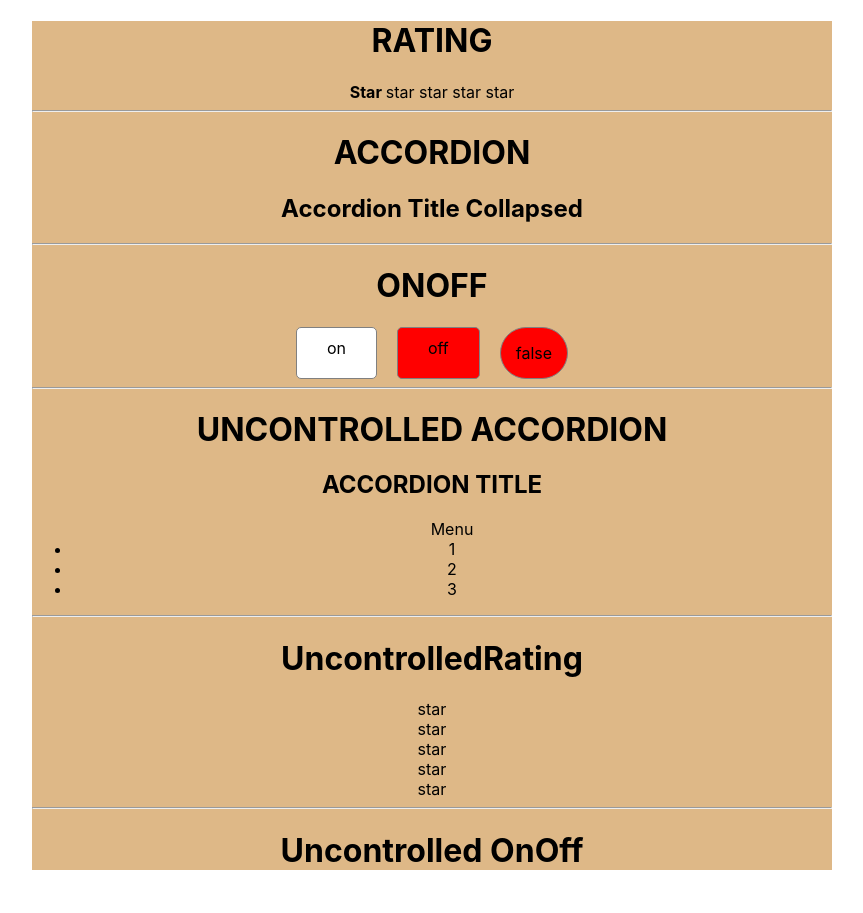
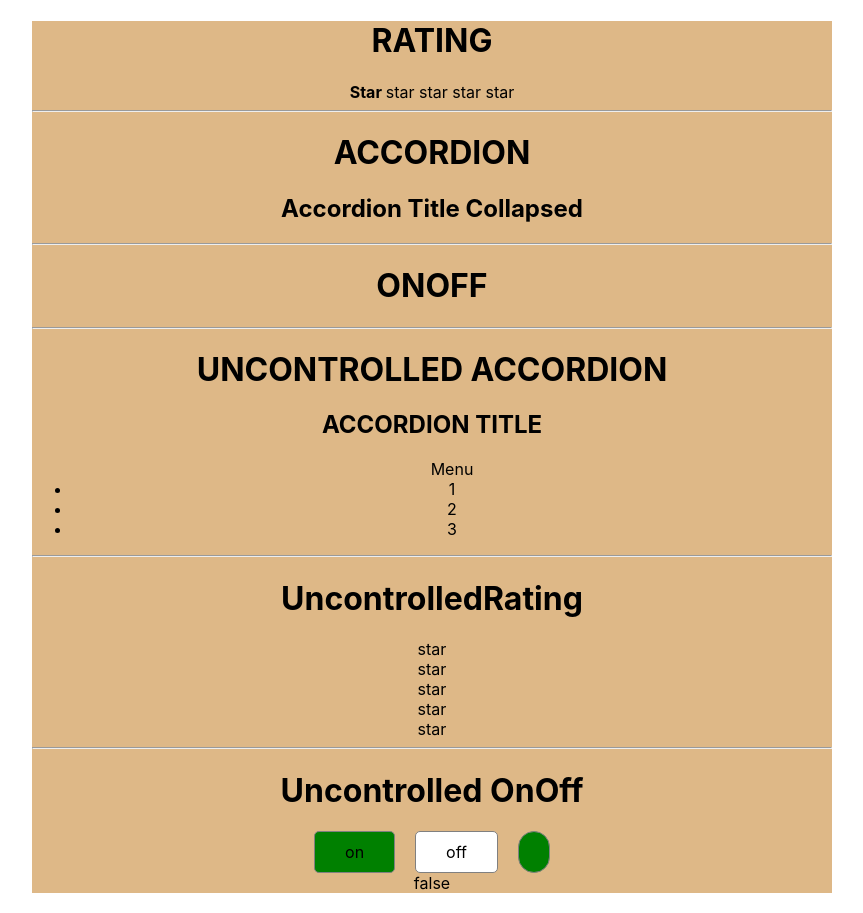
Before and after one commit to ArturLimaiko/it-kamasutra-examples-, a React (Create React App) app: page / in a window 1280 px wide. Shown: the whole page, without its empty margins (208-1071 px from the left). Before the commit the page ends 891 px from the top, so only its background shows below. Built offline with nearby package versions, Linux system fonts and the light colour scheme.

Commit message:
еще правки в компонентах

```diff
--- a/src/App.tsx
+++ b/src/App.tsx
@@ -1,10 +1,11 @@
 import React, {useState} from 'react';
 import {Rating, RatingValueType} from './Rating';
 import {Accordion} from "./Accordion";
-import {OnOff} from "./OnOff";
+// import {OnOff} from "./OnOff";
 import {UncontrolledAccordion} from "./UncontrolledAccordion";
 import {UncontrolledRating} from "./UncontrolledRating";
 import './App.css';
+import {UncontrolledOnOff} from "./UncontrolledOnOff";
 
 function App() {
 
@@ -25,7 +26,7 @@ function App() {
                        }}/>
             <hr/>
             <AppTitle title='ONOFF'/>
-            <OnOff switchOn={switchOn} onChange={setSwitchOn}/>
+            {/*<OnOff switchOn={switchOn} onChange={setSwitchOn}/>*/}
             <hr/>
             <AppTitle title=' UNCONTROLLED ACCORDION'/>
             <UncontrolledAccordion titleValue={'ACCORDION TITLE'}/>
@@ -34,6 +35,7 @@ function App() {
             <UncontrolledRating/>
             <hr/>
             <AppTitle title='Uncontrolled OnOff'/>
+            <UncontrolledOnOff onChange={setSwitchOn}/>{switchOn.toString()}
         </div>
     );
 }
--- /dev/null
+++ b/src/UncontrolledOnOff.tsx
@@ -0,0 +1,85 @@
+import React, {useState} from 'react';
+
+export type UncontrolledOnOffType = {
+    onChange: (on: boolean) => void;
+}
+
+export const UncontrolledOnOff = ({onChange}: UncontrolledOnOffType) => {
+    const [onOff, setOnOff] = useState<boolean>(true)
+
+    const onStyle = {
+        display: 'block',
+        borderRadius: '5px',
+        padding: '10px 30px',
+        margin: '0',
+        border: '1px solid gray',
+        backgroundColor: onOff ? 'green' : 'white',
+        color: 'black'
+
+    }
+    const offStyle = {
+        display: 'block',
+        borderRadius: '5px',
+        padding: '10px 30px',
+        margin: '0',
+        border: '1px solid gray',
+        backgroundColor: onOff ? 'white' : 'red',
+        color: 'black'
+    }
+    const switchButton = {
+        display: 'block',
+        padding: '15px',
+        border: '1px solid gray',
+        borderRadius: '30px',
+        backgroundColor: onOff ? 'green' : 'red'
+    }
+    const wrap = {
+        display: 'flex',
+        gap: '20px',
+        justifyContent: 'center'
+    }
+
+    const OnClicked = () => {
+        setOnOff(true)
+        onChange(true)
+    }
+
+    const OffClicked = () => {
+        setOnOff(false)
+        onChange(false)
+    }
+
+    return (
+        <div style={wrap}>
+            <div style={onStyle} onClick={OnClicked}>on</div>
+            <div style={offStyle} onClick={OffClicked}>off</div>
+            <div style={switchButton}></div>
+        </div>
+    );
+};
+
+//посложнее вариант
+
+// import React, {useState} from 'react';
+// import './OnOff.css';
+//
+// export const OnOff = () => {
+//     let [isOn, setIsOn] = useState(false);
+//
+//     const isOnClick = () => {
+//         setIsOn(true)
+//     }
+//
+//     const isOffClick = () => {
+//         setIsOn(false)
+//     }
+//
+//     return (
+//         <div className={'wrap'}>
+//             <div className={`green ${isOn ? 'active' : ''}`} onClick={isOnClick}>ON</div>
+//             <div className={`red ${!isOn ? 'active' : ''}`} onClick={isOffClick}>OFF</div>
+//             <button onClick={() =>  alert(isOn ? 'Is On!' : 'Is Off!')}> Click me!
+//             </button>
+//         </div>
+//     );
+// };
```
